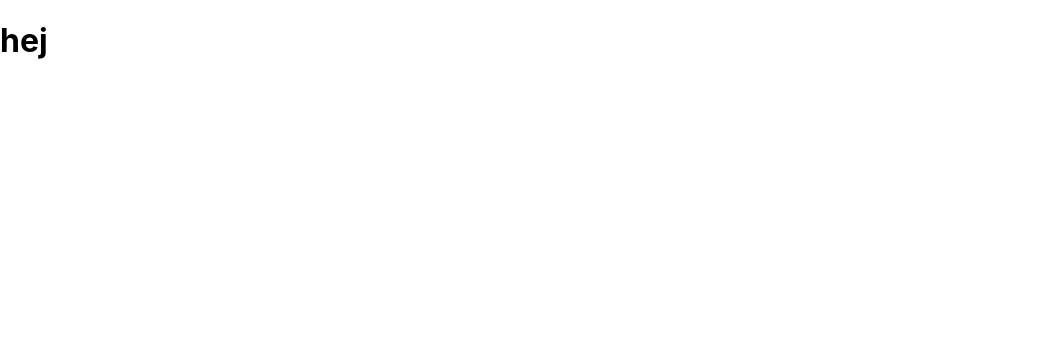
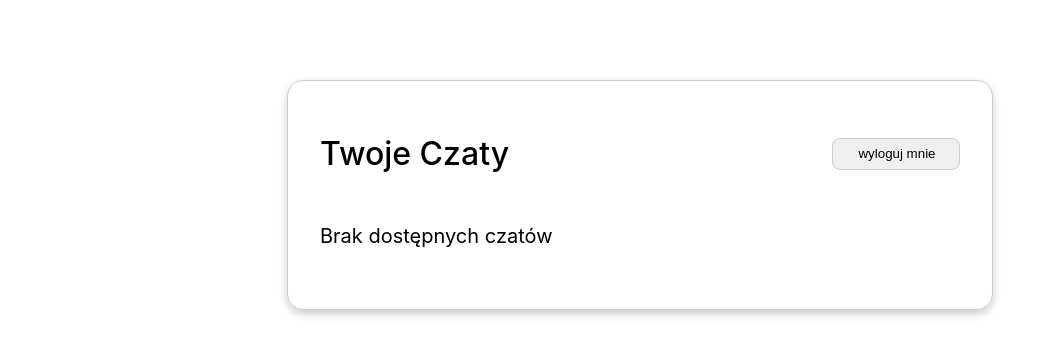
Before and after one commit to GuminskiAdrian/med-chat, a React (Create React App) app: page /chats in a window 1280 px wide. Shown: the top 356 px of the page, without its empty margins (0-1057 px from the left). Built offline with nearby package versions, Linux system fonts and the light colour scheme; the HTML template or start-up script is replaced by a standard one.

Commit message:
chats plage now displays users chats and has not working logout button

```diff
--- a/src/components/Chats.tsx
+++ b/src/components/Chats.tsx
@@ -1,8 +1,66 @@
-import React from "react";
+import React, { useState, useEffect } from "react";
+import { auth, db } from "../firebase";
+import { collection, query, where, getDocs } from "firebase/firestore";
+import '../styles/chats.css';
 
 function Chats() {
+    const [chats, setChats] = useState<any[]>([]);
+    const [loading, setLoading] = useState(true);
+
+    useEffect(() => {
+        const fetchChats = async () => {
+            try {
+                const user = auth.currentUser;
+                if (user) {
+                    const userId = user.uid;
+
+                    const q = query(
+                        collection(db, "Chats"),
+                        where("participants", "array-contains", userId)
+                    );
+
+                    const querySnapshot = await getDocs(q);
+                    const chatsData: any[] = [];
+
+                    querySnapshot.forEach((doc) => {
+                        chatsData.push({
+                            id: doc.id,
+                            ...doc.data(),
+                        });
+                    });
+
+                    setChats(chatsData);
+                }
+            } catch (error) {
+                console.error("Error fetching chats: ", error);
+            } finally {
+                setLoading(false);
+            }
+        };
+
+        fetchChats();
+    }, []);
+
+    if (loading) {
+        return <div>Loading chats...</div>;
+    }
+
     return (
-        <h1>hej</h1>
+        <div className="chatsContainer">
+            <h1>Twoje Czaty</h1>
+            <input type="button" value="wyloguj mnie" />
+            {chats.length === 0 ? (
+                <p>Brak dostępnych czatów</p>
+            ) : (
+                <ul>
+                    {chats.map((chat) => (
+                        <li key={chat.id}>
+                            <p>{chat.name}</p>
+                        </li>
+                    ))}
+                </ul>
+            )}
+        </div>
     );
 }
 
--- /dev/null
+++ b/src/styles/chats.css
@@ -0,0 +1,31 @@
+.chatsContainer {
+    width: 50%;
+    margin: 5rem auto;
+    border: 1px solid #ccc;
+    border-radius: 1rem;
+    box-shadow: 0 4px 8px rgba(204, 204, 204, 1);
+    padding: 2rem;
+    display: grid;
+    grid-template-columns: 1fr 1fr;
+    grid-template-rows: 1fr 1fr;
+    align-items: center;
+
+    h1 {
+        font-weight: 500;
+        grid-column: 1 / span 1;
+    }
+    input {
+
+        grid-column: 2 / span 1;
+        border: 1px solid #ccc;
+        width: 40%;
+        justify-self: end;
+        border-radius: 0.5rem;
+        height: 2rem;
+        padding-left: 0.5rem;
+    }
+
+    p {
+        font-size: 1.25rem;
+    }
+}
```
